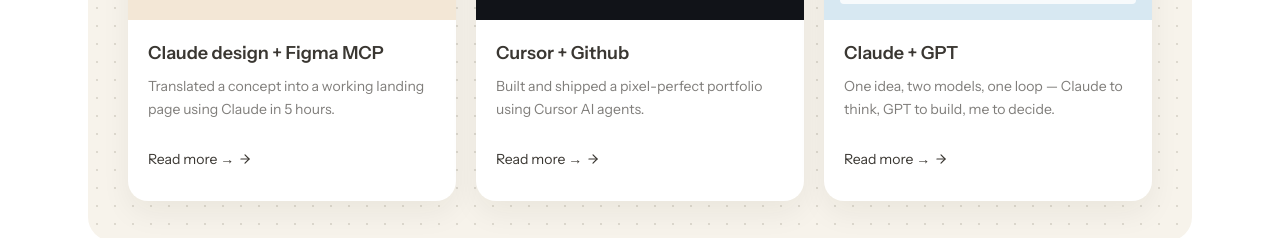
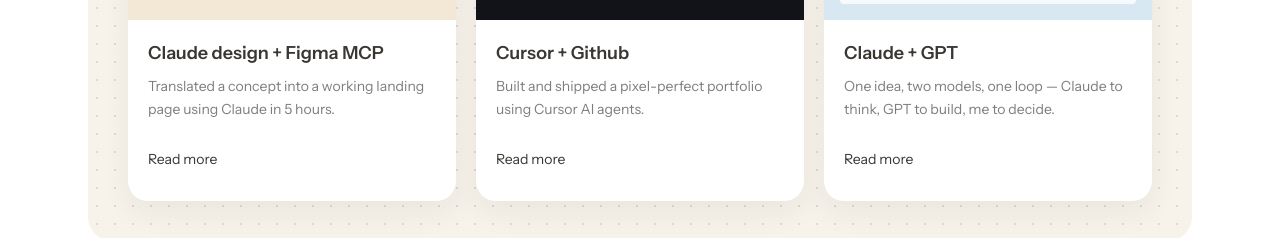
Before and after one commit to SudeshSarvankar/sudesh-design, a Next.js app: page / in a window 1280 px wide. Shown: the part 5260-5498 px from the top of the page. Built offline with nearby package versions, Linux system fonts and the light colour scheme.

Commit message:
Polish read more links

```diff
--- a/src/components/AIExperiments.tsx
+++ b/src/components/AIExperiments.tsx
@@ -3,7 +3,6 @@
 import { ExperimentPreview } from "@/components/ExperimentPreview";
 import { useCursorHint } from "@/context/CursorContext";
 import { experiments } from "@/data/experiments";
-import { ArrowRight } from "lucide-react";
 import { motion } from "framer-motion";
 import Link from "next/link";
 
@@ -49,12 +48,11 @@
                   <Link
                     href={`/experiments/${item.slug}`}
                     aria-label={`Read more: ${item.title}`}
-                    className="mt-4 inline-flex min-h-11 items-center gap-1 text-sm text-ink"
+                    className="mt-4 inline-flex min-h-11 items-center text-sm text-ink"
                     onMouseEnter={() => setHint("READ")}
                     onMouseLeave={() => setHint(null)}
                   >
-                    Read more →
-                    <ArrowRight className="h-3.5 w-3.5" />
+                    Read more
                   </Link>
                 </div>
               </motion.article>
```
